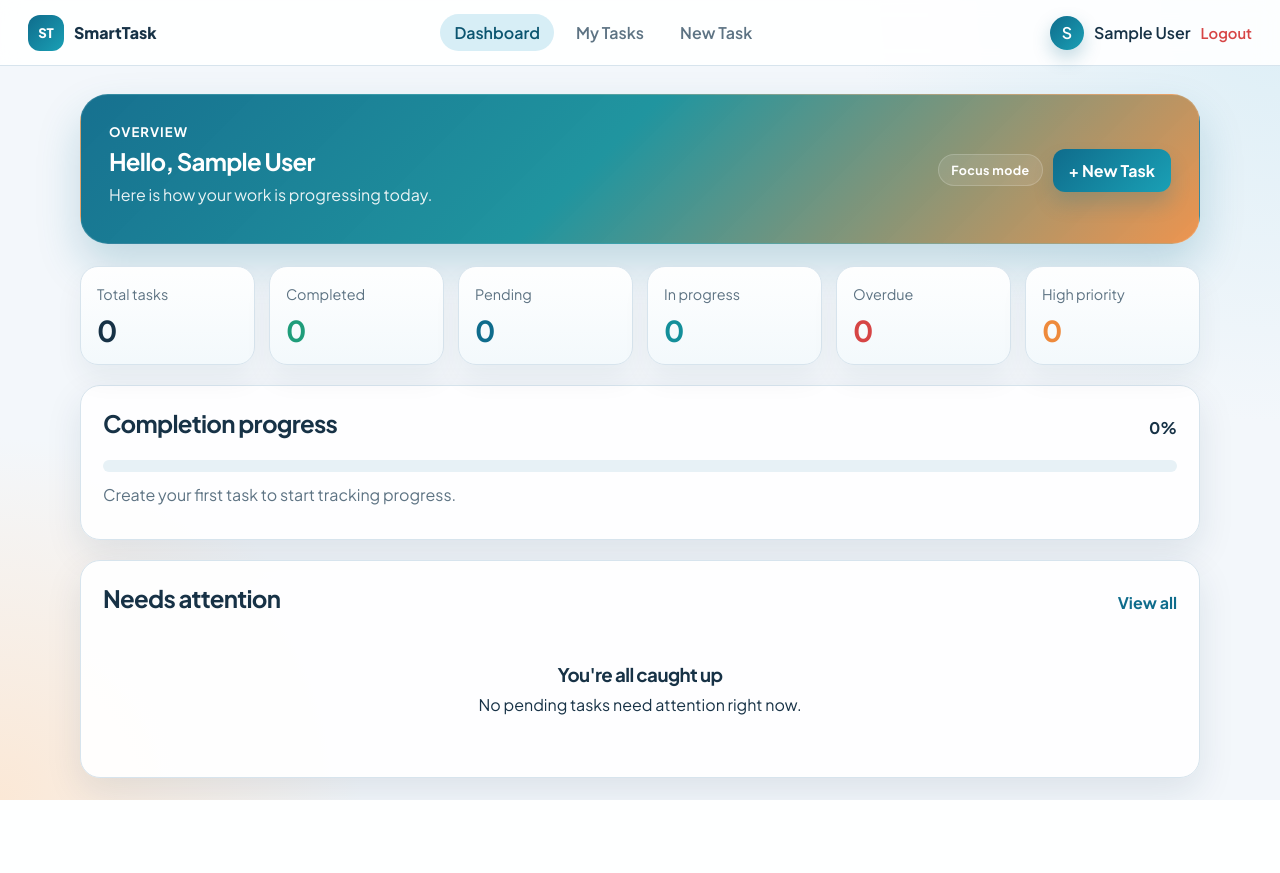
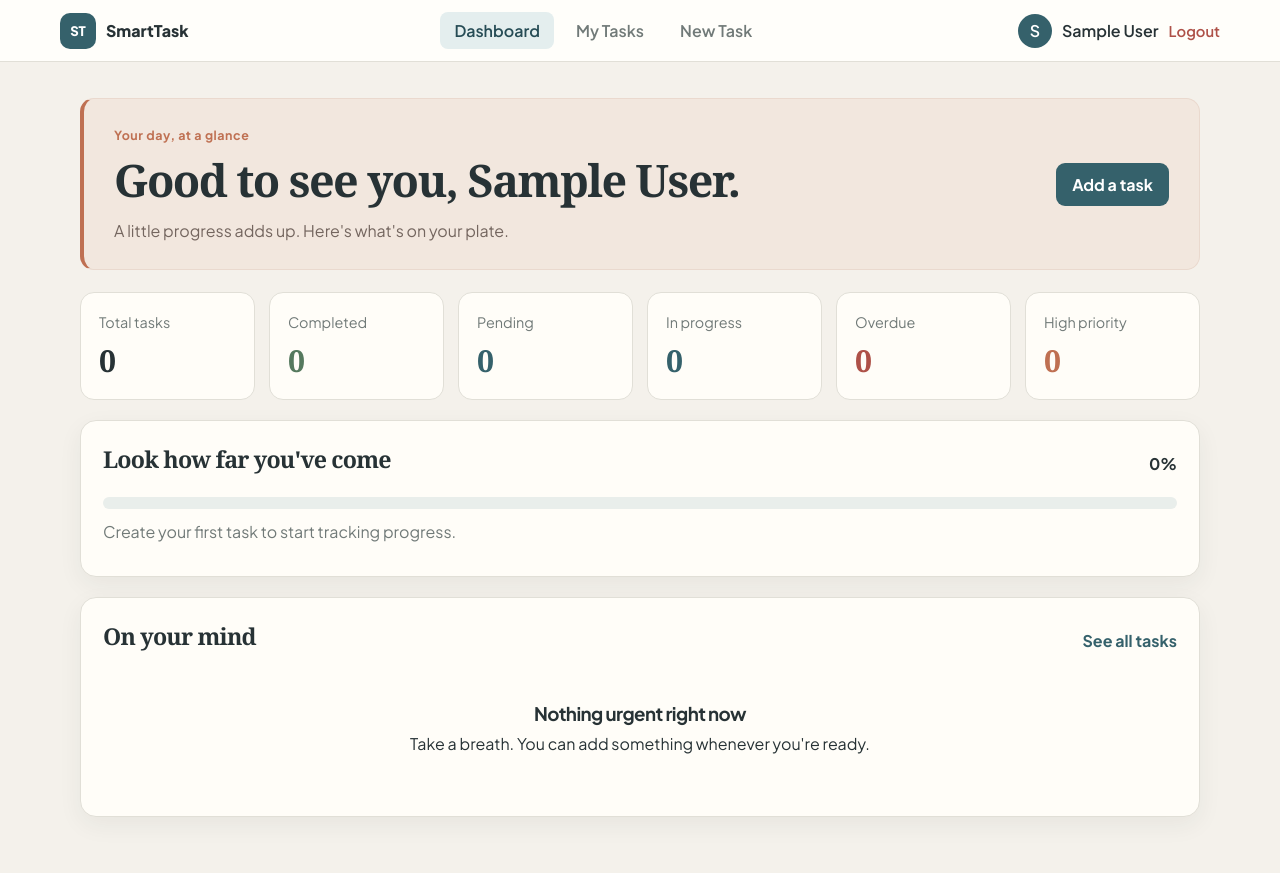
Before and after one commit to nidupt8050-source/TaskManagmentSystem, a Spring Boot app: page /dashboard in a window 1280 px wide. Before the commit the page ends 800 px from the top, so only its background shows below. Run offline with Spring Boot 4, Linux system fonts and the light colour scheme; the visitor is signed in with stand-in values (Sample User, id 1); data that the repository does not hold is empty.

Commit message:
Improve frontend styling

```diff
--- a/src/main/resources/static/css/style.css
+++ b/src/main/resources/static/css/style.css
@@ -1,19 +1,19 @@
 :root {
-    --bg: #f3f7fb;
-    --bg-soft: #e7f1f6;
-    --surface: #ffffff;
-    --ink: #173246;
-    --muted: #5d7383;
-    --line: #d7e4ed;
-    --primary: #0f6c8c;
-    --primary-dark: #0b5570;
-    --primary-soft: #d7eef6;
-    --accent: #ee8a3c;
-    --success: #1f9d7a;
-    --warning: #d99212;
-    --danger: #d64545;
-    --shadow: 0 14px 36px rgba(18, 52, 76, 0.1);
-    --radius: 20px;
+    --bg: #f4f1eb;
+    --bg-soft: #e9eeeb;
+    --surface: #fffdf8;
+    --ink: #273235;
+    --muted: #717a78;
+    --line: #e1dfd7;
+    --primary: #35616b;
+    --primary-dark: #264c55;
+    --primary-soft: #e4eeee;
+    --accent: #bf7052;
+    --success: #55795e;
+    --warning: #a46628;
+    --danger: #ae5148;
+    --shadow: 0 8px 24px rgba(39, 50, 53, 0.06);
+    --radius: 16px;
 }
 
 * {
@@ -27,10 +27,7 @@ html, body {
 
 body {
     font-family: "Plus Jakarta Sans", "Segoe UI", sans-serif;
-    background:
-        radial-gradient(circle at top right, #dceef6 0%, transparent 28%),
-        radial-gradient(circle at left bottom, #fbe8d6 0%, transparent 24%),
-        var(--bg);
+    background: var(--bg);
     color: var(--ink);
     min-height: 100vh;
 }
@@ -45,6 +42,20 @@ h1, h2, h3 {
     letter-spacing: -0.03em;
 }
 
+h1, h2 {
+    font-family: Georgia, "Times New Roman", serif;
+    font-weight: 600;
+    letter-spacing: -0.035em;
+}
+
+h1 {
+    font-size: clamp(2rem, 4vw, 2.8rem);
+}
+
+h2 {
+    font-size: 1.45rem;
+}
+
 p {
     margin: 0 0 12px;
 }
@@ -55,7 +66,7 @@ p {
 
 .page {
     width: min(1120px, calc(100% - 32px));
-    margin: 28px auto 48px;
+    margin: 36px auto 56px;
 }
 
 .page.narrow {
@@ -72,22 +83,22 @@ p {
 
 .page-heading.hero-strip {
     align-items: center;
-    padding: 28px 28px 26px;
-    border-radius: 28px;
-    background: linear-gradient(135deg, rgba(15,108,140,0.97), rgba(20,143,154,0.95) 46%, rgba(238,138,60,0.9));
-    color: #fff;
-    border: 1px solid rgba(255,255,255,0.12);
-    box-shadow: 0 22px 44px rgba(15, 108, 140, 0.22);
+    padding: 28px 30px;
+    border-radius: 14px;
+    background: #f2e7de;
+    color: var(--ink);
+    border: 1px solid #ead9ce;
+    border-left: 4px solid var(--accent);
+    box-shadow: none;
 }
 
-.page-heading.hero-strip h1,
-.page-heading.hero-strip .eyebrow,
-.page-heading.hero-strip .muted {
-    color: #fff;
+.page-heading.hero-strip h1 {
+    margin-bottom: 10px;
 }
 
 .page-heading.hero-strip .muted {
-    opacity: 0.9;
+    color: #74665f;
+    margin-bottom: 0;
 }
 
 .hero-copy {
@@ -110,9 +121,9 @@ p {
     font-size: 0.78rem;
     font-weight: 700;
     letter-spacing: 0.03em;
-    background: rgba(255,255,255,0.1);
-    border: 1px solid rgba(255,255,255,0.18);
-    color: #fff;
+    background: var(--surface);
+    border: 1px solid var(--line);
+    color: var(--primary-dark);
 }
 
 .heading-actions {
@@ -147,11 +158,10 @@ p {
 
 .eyebrow {
     margin: 0 0 6px;
-    color: var(--primary);
+    color: var(--accent);
     font-weight: 700;
-    font-size: 0.82rem;
-    text-transform: uppercase;
-    letter-spacing: 0.08em;
+    font-size: 0.78rem;
+    letter-spacing: 0.045em;
 }
 
 .topbar {
@@ -159,8 +169,8 @@ p {
     align-items: center;
     justify-content: space-between;
     gap: 16px;
-    padding: 14px 28px;
-    background: rgba(255, 255, 255, 0.9);
+    padding: 12px max(24px, calc((100% - 1160px) / 2));
+    background: rgba(255, 254, 250, 0.96);
     border-bottom: 1px solid var(--line);
     backdrop-filter: blur(10px);
     position: sticky;
@@ -179,10 +189,10 @@ p {
 .brand-mark {
     width: 36px;
     height: 36px;
-    border-radius: 12px;
+    border-radius: 10px;
     display: grid;
     place-items: center;
-    background: linear-gradient(135deg, var(--primary), #1aa0b5);
+    background: var(--primary);
     color: white;
     font-size: 0.82rem;
 }
@@ -198,7 +208,7 @@ p {
 
 .nav a {
     padding: 8px 14px;
-    border-radius: 999px;
+    border-radius: 8px;
     color: var(--muted);
     font-weight: 600;
 }
@@ -220,12 +230,12 @@ p {
     width: 34px;
     height: 34px;
     border-radius: 50%;
-    background: linear-gradient(135deg, #0f6c8c, #1aa0b5);
+    background: var(--primary);
     color: white;
     display: grid;
     place-items: center;
     text-transform: uppercase;
-    box-shadow: 0 8px 18px rgba(15,108,140,0.25);
+    box-shadow: none;
 }
 
 .logout {
@@ -234,7 +244,7 @@ p {
 }
 
 .panel {
-    background: rgba(255,255,255,0.94);
+    background: var(--surface);
     border: 1px solid var(--line);
     border-radius: var(--radius);
     box-shadow: var(--shadow);
@@ -257,11 +267,11 @@ p {
 }
 
 .stat-card {
-    background: linear-gradient(180deg, rgba(255,255,255,0.96), rgba(243,249,252,0.96));
+    background: var(--surface);
     border: 1px solid var(--line);
-    border-radius: 18px;
-    padding: 16px;
-    box-shadow: 0 14px 28px rgba(23, 50, 70, 0.06);
+    border-radius: 14px;
+    padding: 18px;
+    box-shadow: none;
 }
 
 .stat-card span {
@@ -272,12 +282,14 @@ p {
 .stat-card strong {
     display: block;
     margin-top: 8px;
-    font-size: 1.8rem;
+    font-size: 1.9rem;
+    font-family: Georgia, "Times New Roman", serif;
+    font-weight: 600;
 }
 
 .accent-green strong { color: var(--success); }
 .accent-blue strong { color: var(--primary); }
-.accent-teal strong { color: #148f9a; }
+.accent-teal strong { color: var(--primary); }
 .accent-red strong { color: var(--danger); }
 .accent-orange strong { color: var(--accent); }
 
@@ -291,7 +303,7 @@ p {
 
 .progress-fill {
     height: 100%;
-    background: linear-gradient(90deg, var(--primary), var(--success));
+    background: var(--primary);
     border-radius: 999px;
     min-width: 0;
 }
@@ -442,37 +452,38 @@ input:focus, select:focus, textarea:focus {
     align-items: center;
     justify-content: center;
     border: 0;
-    border-radius: 12px;
+    border-radius: 9px;
     padding: 11px 16px;
     font: inherit;
     font-weight: 700;
     cursor: pointer;
-    transition: transform 0.18s ease, box-shadow 0.18s ease, opacity 0.18s ease;
-}
-
-.btn:hover {
-    transform: translateY(-1px);
+    transition: background-color 0.16s ease, border-color 0.16s ease, color 0.16s ease;
 }
 
 .btn-primary {
-    background: linear-gradient(135deg, var(--primary), #1aa0b5);
+    background: var(--primary);
     color: white;
-    box-shadow: 0 12px 20px rgba(15,108,140,0.2);
 }
 
 .btn-primary:hover {
-    background: linear-gradient(135deg, var(--primary-dark), #168ba1);
+    background: var(--primary-dark);
 }
 
 .btn-secondary {
-    background: rgba(15,108,140,0.08);
+    background: var(--primary-soft);
     color: var(--primary-dark);
 }
 
 .btn-ghost {
-    background: transparent;
+    background: var(--surface);
     color: var(--muted);
     border: 1px solid var(--line);
+}
+
+.btn-secondary:hover,
+.btn-ghost:hover {
+    border-color: #bdcfd0;
+    background: #eef4f3;
 }
 
 .btn-danger {
--- a/src/main/resources/templates/dashboard.html
+++ b/src/main/resources/templates/dashboard.html
@@ -7,13 +7,12 @@
 <main class="page">
     <section class="page-heading hero-strip">
         <div class="hero-copy">
-            <p class="eyebrow">Overview</p>
-            <h1>Hello, <span th:text="${session.userName}">there</span></h1>
-            <p class="muted">Here is how your work is progressing today.</p>
+            <p class="eyebrow">Your day, at a glance</p>
+            <h1>Good to see you, <span th:text="${session.userName}">there</span>.</h1>
+            <p class="muted">A little progress adds up. Here's what's on your plate.</p>
         </div>
         <div class="hero-actions">
-            <span class="hero-pill">Focus mode</span>
-            <a class="btn btn-primary" th:href="@{/tasks/new}">+ New Task</a>
+            <a class="btn btn-primary" th:href="@{/tasks/new}">Add a task</a>
         </div>
     </section>
 
@@ -49,7 +48,7 @@
 
     <section class="panel progress-panel">
         <div class="panel-head">
-            <h2>Completion progress</h2>
+            <h2>Look how far you've come</h2>
             <strong th:text="${stats.completionPercentage} + '%'">0%</strong>
         </div>
         <div class="progress-track">
@@ -69,8 +68,8 @@
 
     <section class="panel" th:if="${upcomingDeadlines != null and !upcomingDeadlines.isEmpty()}">
         <div class="panel-head">
-            <h2>Earliest deadlines</h2>
-            <span class="muted">Priority queue</span>
+            <h2>Coming up next</h2>
+            <span class="muted">Your nearest deadlines</span>
         </div>
         <div class="task-list">
             <a class="task-row" th:each="item : ${upcomingDeadlines}" th:href="@{/tasks/{id}(id=${item.task.id})}">
@@ -88,13 +87,13 @@
 
     <section class="panel">
         <div class="panel-head">
-            <h2>Needs attention</h2>
-            <a class="text-link" th:href="@{/tasks}">View all</a>
+            <h2>On your mind</h2>
+            <a class="text-link" th:href="@{/tasks}">See all tasks</a>
         </div>
 
         <div th:if="${attentionTasks.isEmpty()}" class="empty-state">
-            <h3>You're all caught up</h3>
-            <p>No pending tasks need attention right now.</p>
+            <h3>Nothing urgent right now</h3>
+            <p>Take a breath. You can add something whenever you're ready.</p>
         </div>
 
         <div class="task-list" th:unless="${attentionTasks.isEmpty()}">
--- a/src/main/resources/templates/task-details.html
+++ b/src/main/resources/templates/task-details.html
@@ -7,7 +7,7 @@
 <main class="page narrow">
     <section class="page-heading">
         <div>
-            <p class="eyebrow">Task details</p>
+            <p class="eyebrow">A closer look</p>
             <h1 th:text="${view.task.title}">Task title</h1>
             <p class="muted" th:text="'Created ' + ${#temporals.format(view.task.createdAt, 'dd MMM yyyy')}">Created</p>
         </div>
@@ -53,7 +53,7 @@
     </section>
 
     <section class="panel">
-        <h2>Update status</h2>
+        <h2>Where are you with this?</h2>
         <form method="post" th:action="@{/tasks/{id}/status(id=${view.task.id})}" class="status-form">
             <select name="status">
                 <option th:each="item : ${statuses}"
@@ -61,7 +61,7 @@
                         th:text="${item.label}"
                         th:selected="${view.task.status == item}"></option>
             </select>
-            <button type="submit" class="btn btn-secondary">Save status</button>
+            <button type="submit" class="btn btn-secondary">Update status</button>
         </form>
     </section>
 
```
Also changed, not shown: other parts of src/main/resources/static/css/style.css (+94 -22 lines), src/main/resources/templates/login.html (+6 -6 lines), src/main/resources/templates/register.html (+6 -6 lines), src/main/resources/templates/task-form.html (+4 -4 lines), src/main/resources/templates/tasks.html (+5 -6 lines).
